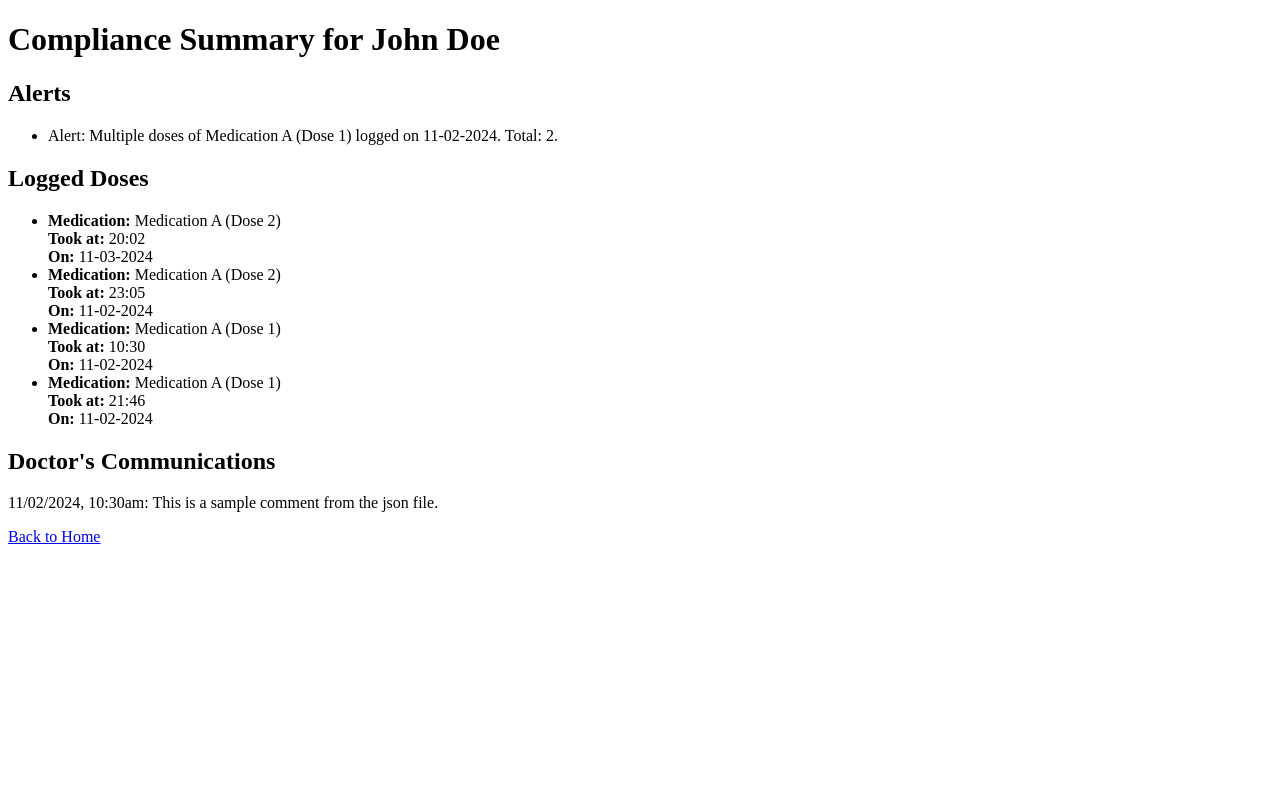
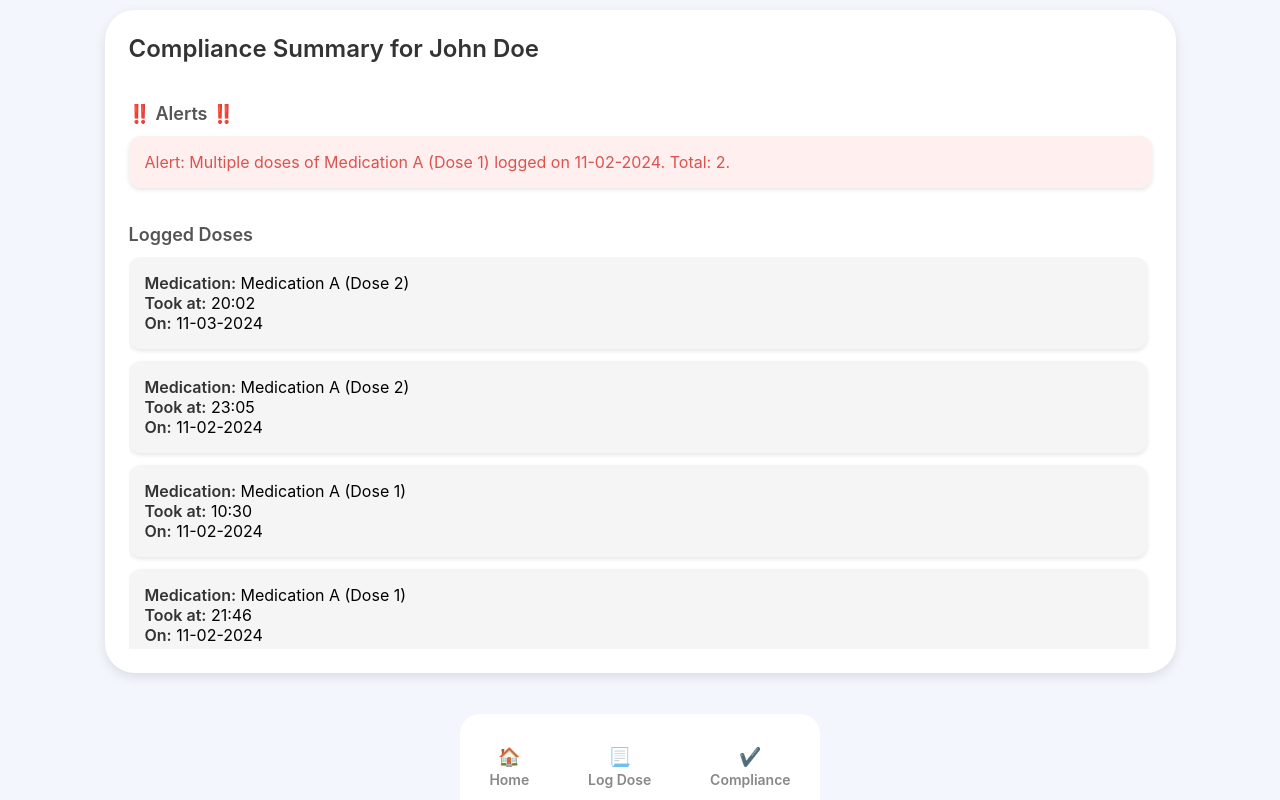
Before and after one commit to MohnishSS/DoseMate-BHacks24, a Flask app: page /compliance/1 in a window 1280 px wide. Run offline with Flask 3, Linux system fonts and the light colour scheme.

Commit message:
GUI for compliance added

```diff
--- a/templates/compliance.html
+++ b/templates/compliance.html
@@ -2,14 +2,114 @@
 <html lang="en">
 <head>
     <meta charset="UTF-8">
+    <meta name="viewport" content="width=device-width, initial-scale=1.0">
     <title>Compliance Summary</title>
+    <style>
+        * {
+            box-sizing: border-box;
+            margin: 0;
+            padding: 0;
+            font-family: 'Inter', sans-serif;
+        }
+        body {
+            background-color: hsl(220, 60%, 97%);
+            display: flex;
+            justify-content: center;
+            padding: 10px;
+            height: 100vh;
+            margin: 0;
+        }
+        .container {
+            display: flex;
+            flex-direction: column;
+            justify-content: space-between;
+            width: 85%;
+            height: 85%;
+            border-radius: 30px;
+            background-color: #fff;
+            padding: 24px;
+            box-shadow: 0 4px 12px rgba(0, 0, 0, 0.1);
+        }
+
+
+        h1 {
+            font-size: 24px;
+            font-weight: 600;
+            color: #333;
+            margin-bottom: 16px;
+        }
+        h2 {
+            font-size: 18px;
+            font-weight: 600;
+            color: #555;
+            margin: 24px 0 12px;
+        }
+        ul {
+            list-style-type: none;
+            padding-left: 0;
+        }
+        li {
+            background-color: #f5f5f5;
+            padding: 16px;
+            border-radius: 12px;
+            margin-bottom: 12px;
+            box-shadow: 0 2px 4px rgba(0, 0, 0, 0.1);
+        }
+        li strong {
+            font-weight: 600;
+            color: #333;
+        }
+        p {
+            color: #777;
+            margin: 8px 0;
+            font-size: 14px;
+        }
+        a {
+            display: inline-block;
+            text-decoration: none;
+            color: #8a8aff;
+            font-weight: 600;
+            margin-top: 20px;
+            text-align: center;
+        }
+        .alert-list li {
+            background-color: #ffefef;
+            color: #d9534f;
+        }
+        .bottom-nav {
+            display: flex;
+            justify-content: space-around;
+            padding: 12px 0;
+            background-color: white;
+            border-radius: 20px 20px 0 0;
+            position: fixed;
+            bottom: 0;
+            width: 100%;
+            max-width: 360px;
+        }
+        .nav-item {
+            text-align: center;
+            color: #888;
+            font-size: 14px;
+        }
+        .nav-icon {
+            font-size: 18px;
+            margin-bottom: 4px;
+        }
+        .dosage-list-container {
+            max-height: 400px; /* Adjust this value as needed */
+            overflow-y: auto;
+            padding-right: 5px; /* Optional */
+        }
+    </style>
 </head>
 <body>
+    <div class="container">
         <h1>Compliance Summary for {{ user.name }}</h1>
 
         {% if alerts %}
-        <h2>Alerts</h2>
-        <ul>
+            <h2>‼️ Alerts ‼️</h2>
+            <ul class="alert-list">
                 {% for alert in alerts %}
                     <li>{{ alert }}</li>
                 {% endfor %}
@@ -18,22 +118,40 @@
 
         <!-- List of All Logged Doses -->
         <h2>Logged Doses</h2>
+        <div class="dosage-list-container">
             <ul>
                 {% if user.log %}
                     {% for dose in user.log %}
                     <li>
                         <strong>Medication:</strong> {{ dose.name }}<br>
                         <strong>Took at:</strong> {{ dose.dosage_time }}<br>
-                <strong>On:</strong> {{ dose.dosage_date }}<br>
+                        <strong>On:</strong> {{ dose.dosage_date }}
                     </li>
                     {% endfor %}
                 {% else %}
                     <p>No doses logged yet.</p>
                 {% endif %}
             </ul>
+
             <h2>Doctor's Communications</h2>
-    <p> {{date }}: {{msg }}</p>
+            <p>{{ date }}: {{ msg }}</p>
 
-    <a href="{{ url_for('home') }}">Back to Home</a>
+        </div>
+    </div>
+    <div class="bottom-nav">
+        <a href="/" class="nav-item">
+            <div class="nav-icon">🏠</div>
+            <div>Home</div>
+        </a>
+        <a href="/log_dose/1" class="nav-item">
+            <div class="nav-icon">📃</div>
+            <div>Log Dose</div>
+        </a>
+        <a href="/compliance/1" class="nav-item">
+            <div class="nav-icon">✔️</div>
+            <div>Compliance</div>
+        </a>
+
+    </div>
 </body>
 </html>
```
Lines whose indentation alone changed are shown as unchanged.
